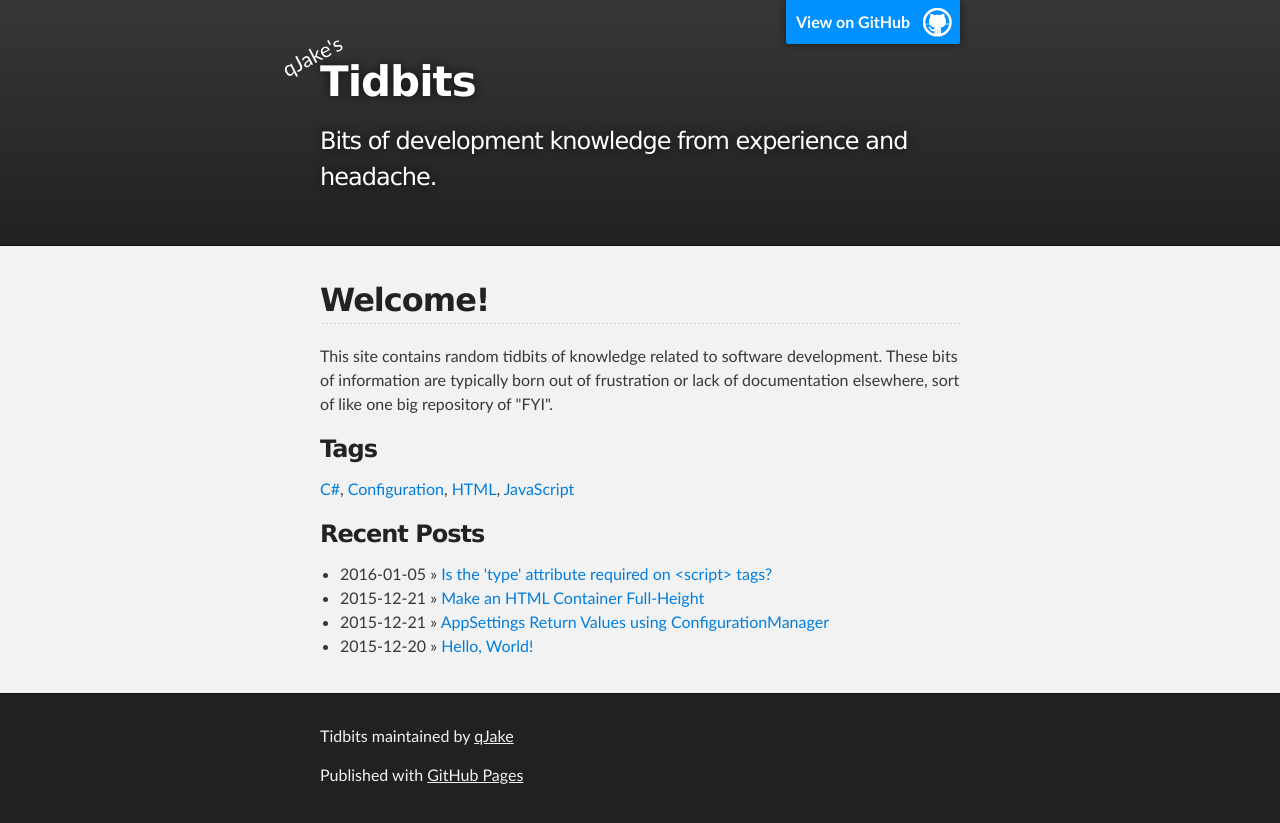
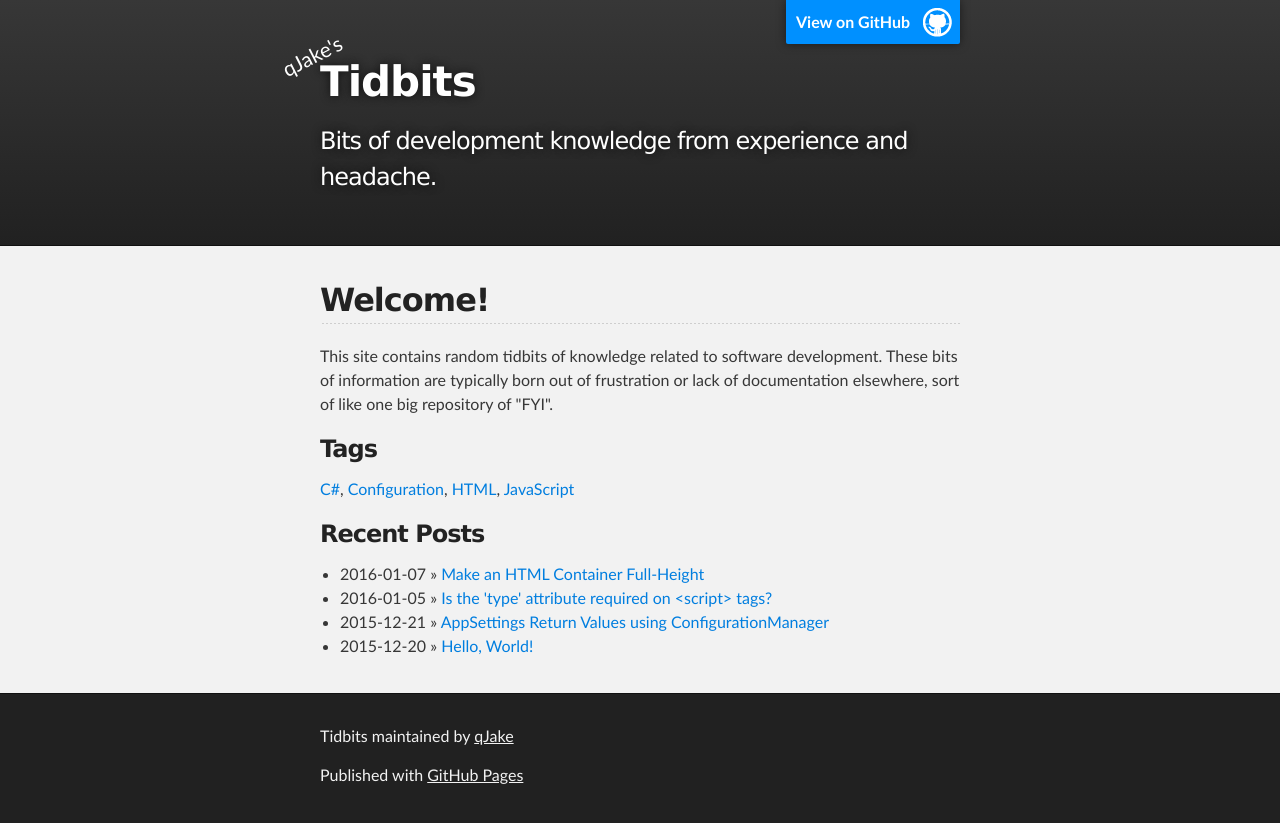
Before and after one commit to qJake/tidbits, a Jekyll site: the page built from index.html, in a window 1280 px wide. Shown: the top 823 px of the page. Built offline with Jekyll 4.4.1, drawn with Linux system fonts in a browser that asks for light colours; nearby versions of some CDN libraries; Markdown is read by kramdown in place of the engine named in the settings.

Commit message:
Fix date

```diff
--- a/_posts/2016-01-07-Make-an-html-container-full-height.md
+++ b/_posts/2016-01-07-Make-an-html-container-full-height.md
@@ -1,7 +1,7 @@
 ---
 layout: post
 title: "Make an HTML Container Full-Height"
-date: 2015-12-21
+date: 2016-01-07
 tags: [html, javascript]
 ---
 Simply set the height of the container to the height of the window (viewport), and wrap it in the `window.resize` event.
```
